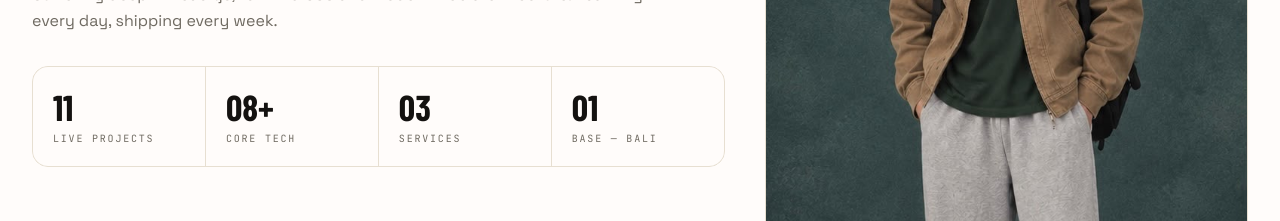
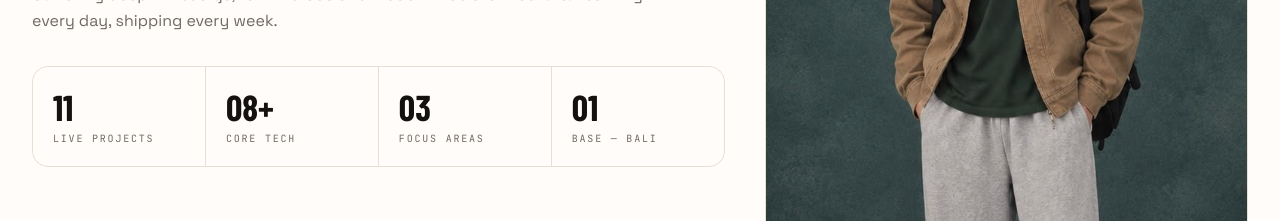
Before and after one commit to AlpinDnt/Portfolio-V2, a React (Vite) app: page / in a window 1280 px wide. Shown: the part 3900-4121 px from the top of the page. Built offline with nearby package versions, Linux system fonts and the light colour scheme; a web font is replaced by a local one.

Commit message:
update about stat Services to Focus Areas

```diff
--- a/src/components/About.jsx
+++ b/src/components/About.jsx
@@ -5,7 +5,7 @@ import { personal } from "../data.js";
 const stats = [
   ["11", "Live projects"],
   ["08+", "Core tech"],
-  ["03", "Services"],
+  ["03", "Focus Areas"],
   ["01", "Base — Bali"],
 ];
 
```
